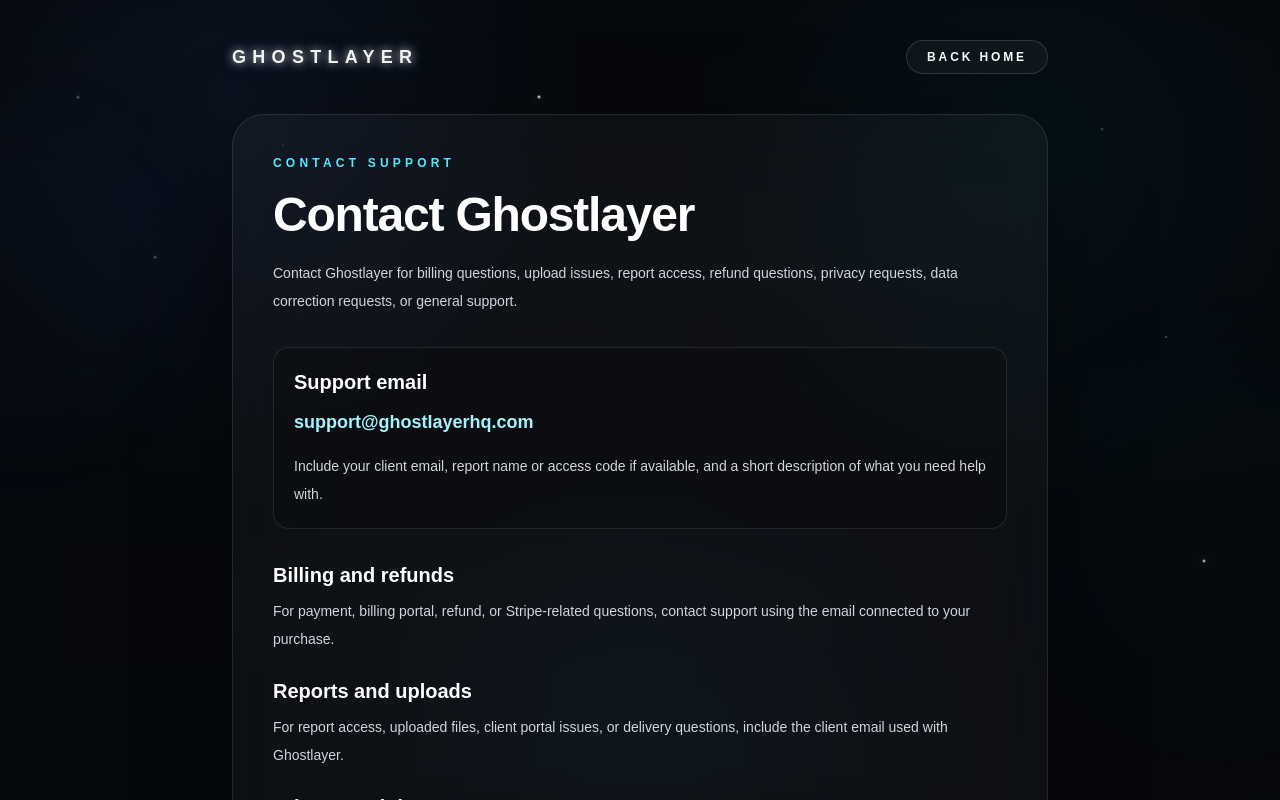
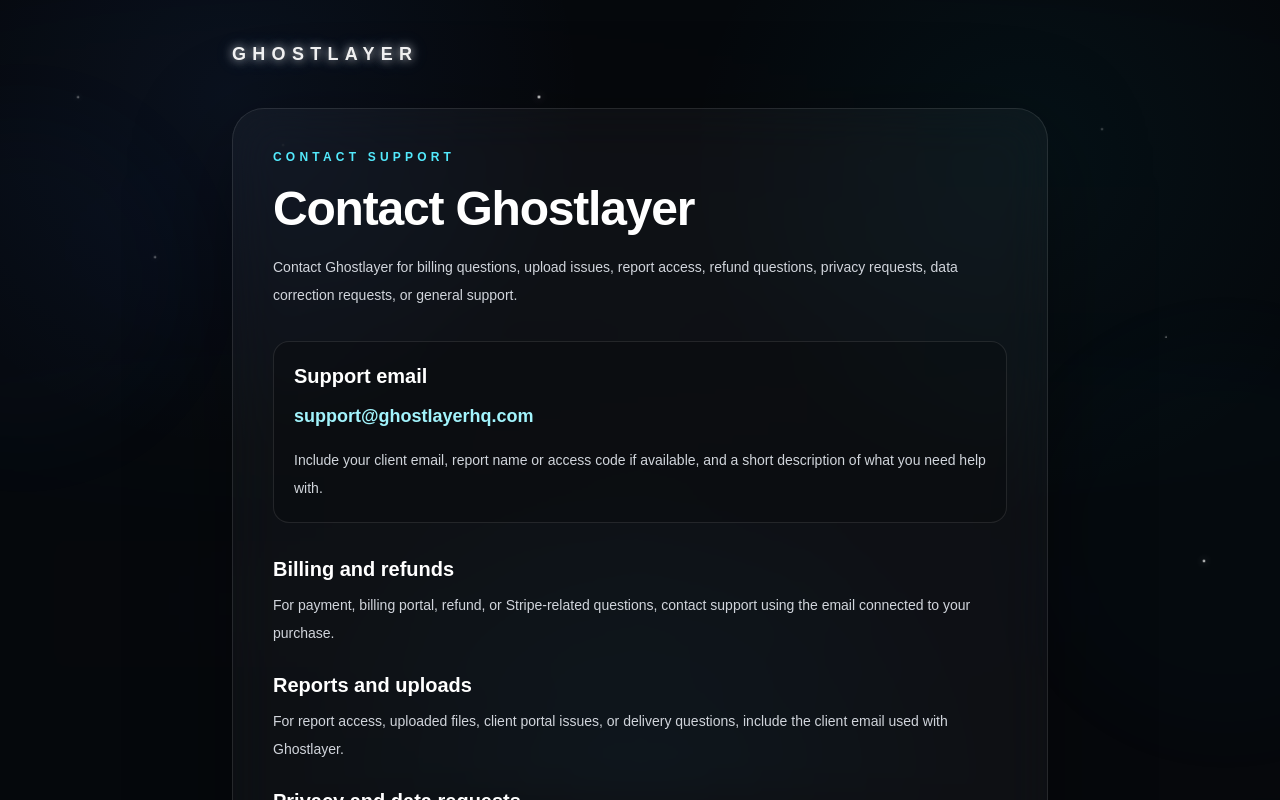
Before and after one commit to DexTheAIBusinessman/ghostlayer, a Next.js app: page /contact in a window 1280 px wide. Shown: the top 800 px of the page. Built offline with nearby package versions, Linux system fonts and the light colour scheme.

Commit message:
remove contact back home button

```diff
--- a/app/contact/page.tsx
+++ b/app/contact/page.tsx
@@ -62,13 +62,6 @@ export default function ContactPage() {
             className="legalLogoGlow inline-block text-lg font-bold tracking-[0.35em] text-white transition hover:text-white"
           >
             GHOSTLAYER
-          </a>
-
-          <a
-            href="/"
-            className="rounded-full border border-white/15 bg-white/[0.04] px-5 py-2 text-xs font-bold uppercase tracking-[0.24em] text-white transition hover:bg-white/[0.08]"
-          >
-            Back Home
           </a>
         </div>
 
```
